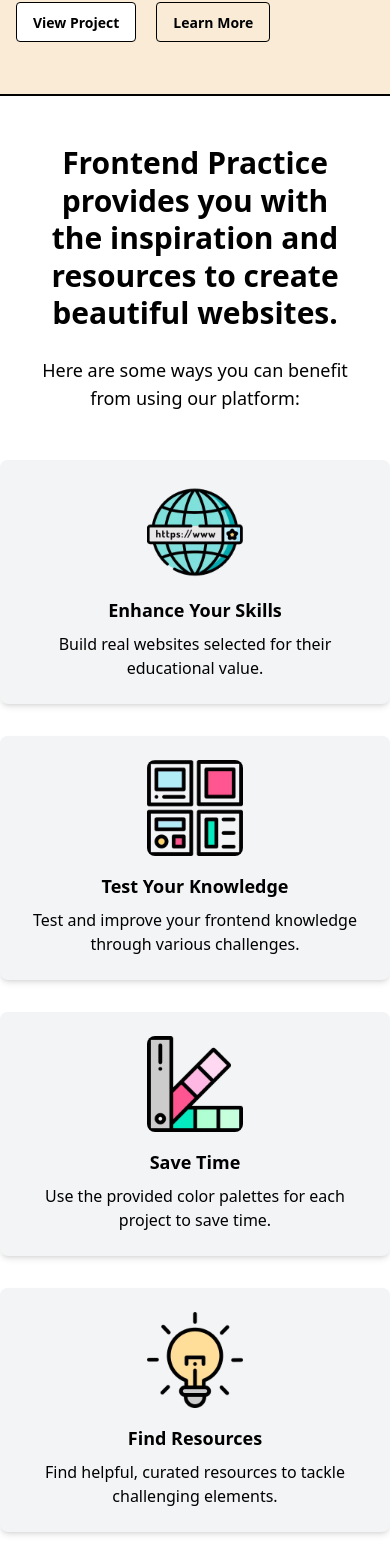
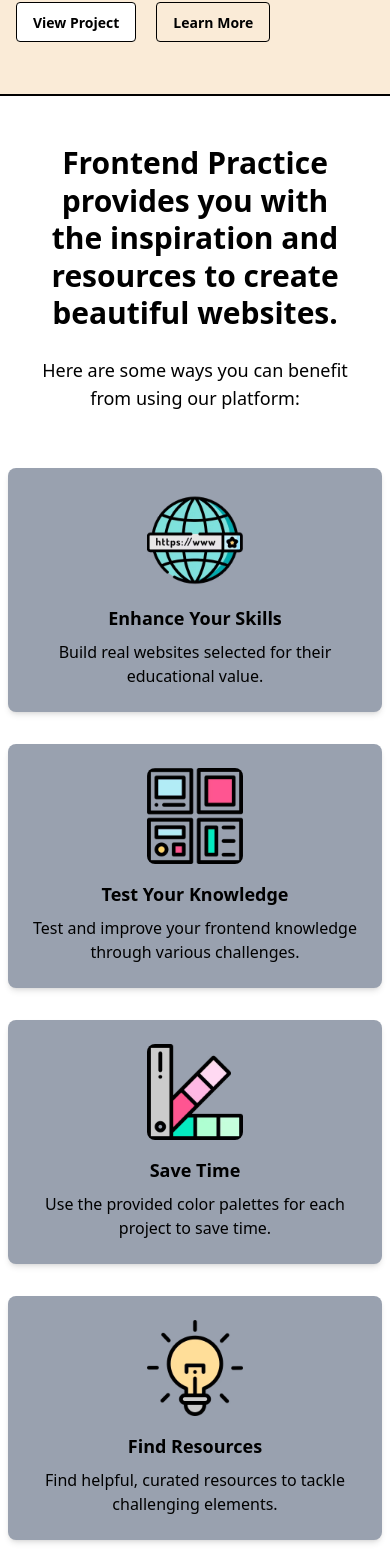
Before and after one commit to abidsarkar/javascript-Project-Hub, a React (Vite) app in the folder frontend/: page / in a window 390 px wide. Shown: the part 424-1992 px from the top of the page. Built offline with nearby package versions, Linux system fonts and the light colour scheme.

Commit message:
Refactor Information component for improved styling and layout; update ProjectsCards for responsive grid and card adjustments; modify Uploads component to reset file input after upload.

```diff
--- a/frontend/src/components/Home/Information.jsx
+++ b/frontend/src/components/Home/Information.jsx
@@ -7,49 +7,103 @@ import { NavLink } from "react-router";
 
 const Information = () => {
   return (
-    <div className="bg-white text-black py-12"> {/* Added padding */}
-      <div className="container mx-auto"> {/* Added container for centering */}
-        <h1 className="text-center text-3xl md:text-5xl font-bold leading-tight mb-6"> {/* Improved heading styles */}
-          Frontend Practice provides you with <br /> the inspiration and resources to create <br /> beautiful websites.
+    <div className="bg-white text-black py-12">
+      {" "}
+      {/* Added padding */}
+      <div className="container mx-auto">
+        {" "}
+        {/* Added container for centering */}
+        <h1 className="text-center text-3xl md:text-5xl font-bold leading-tight mb-6">
+          {" "}
+          {/* Improved heading styles */}
+          Frontend Practice provides you with <br /> the inspiration and
+          resources to create <br /> beautiful websites.
         </h1>
-        <p className="text-center text-lg md:text-2xl font-normal mb-12 px-4 md:px-0"> {/* Improved paragraph styles */}
+        <p className="text-center text-lg md:text-2xl font-normal mb-12 px-4 md:px-0">
+          {" "}
+          {/* Improved paragraph styles */}
           Here are some ways you can benefit <br /> from using our platform:
         </p>
-        <div className="grid grid-cols-1 md:grid-cols-2 gap-8 justify-center"> {/* Responsive grid */}
-          <div className="bg-gray-100 rounded-lg p-6 shadow-md flex flex-col md:flex-row items-center md:items-start gap-4"> {/* Card styling */}
-            <img className="w-24 h-24 md:w-32 md:h-32 rounded-lg object-cover" src={image1} alt="Domain" /> {/* Improved image styling */}
+        <div className="grid p-2 md:p-4 grid-cols-1 md:grid-cols-2 gap-8 justify-center">
+          {" "}
+          {/* Responsive grid */}
+          <div className="bg-gray-400 rounded-lg p-6 shadow-md flex flex-col md:flex-row items-center md:items-start gap-4">
+            {" "}
+            {/* Card styling */}
+            <img
+              className="w-24 h-24 md:w-32 md:h-32 rounded-lg object-cover"
+              src={image1}
+              alt="Domain"
+            />{" "}
+            {/* Improved image styling */}
             <div>
-              <h3 className="font-semibold text-lg text-center md:text-start mb-2">Enhance Your Skills</h3> {/* Added title */}
-              <p className="text-center md:text-left">Build real websites selected for their educational value.</p>
+              <h3 className="font-semibold text-lg text-center md:text-start mb-2">
+                Enhance Your Skills
+              </h3>{" "}
+              {/* Added title */}
+              <p className="text-center md:text-left">
+                Build real websites selected for their educational value.
+              </p>
             </div>
           </div>
           {/* ... (Repeat the card structure for image2, image3, and image4) */}
-          <div className="bg-gray-100 rounded-lg p-6 shadow-md flex flex-col md:flex-row items-center md:items-start gap-4">
-            <img className="w-24 h-24 md:w-32 md:h-32 rounded-lg object-cover" src={image2} alt="Layout" />
+          <div className="bg-gray-400 rounded-lg p-6 shadow-md flex flex-col md:flex-row items-center md:items-start gap-4">
+            <img
+              className="w-24 h-24 md:w-32 md:h-32 rounded-lg object-cover"
+              src={image2}
+              alt="Layout"
+            />
             <div>
-              <h3 className="font-semibold text-lg text-center md:text-start mb-2">Test Your Knowledge</h3>
-              <p className="text-center md:text-left">Test and improve your frontend knowledge through various challenges.</p>
+              <h3 className="font-semibold text-lg text-center md:text-start mb-2">
+                Test Your Knowledge
+              </h3>
+              <p className="text-center md:text-left">
+                Test and improve your frontend knowledge through various
+                challenges.
+              </p>
             </div>
           </div>
-          <div className="bg-gray-100 rounded-lg p-6 shadow-md flex flex-col md:flex-row items-center md:items-start gap-4">
-            <img className="w-24 h-24 md:w-32 md:h-32 rounded-lg object-cover" src={image3} alt="Pantone" />
+          <div className="bg-gray-400 rounded-lg p-6 shadow-md flex flex-col md:flex-row items-center md:items-start gap-4">
+            <img
+              className="w-24 h-24 md:w-32 md:h-32 rounded-lg object-cover"
+              src={image3}
+              alt="Pantone"
+            />
             <div>
-              <h3 className="font-semibold text-lg text-center md:text-start mb-2">Save Time</h3>
-              <p className="text-center md:text-left">Use the provided color palettes for each project to save time.</p>
+              <h3 className="font-semibold text-lg text-center md:text-start mb-2">
+                Save Time
+              </h3>
+              <p className="text-center md:text-left">
+                Use the provided color palettes for each project to save time.
+              </p>
             </div>
           </div>
-          <div className="bg-gray-100 rounded-lg p-6 shadow-md flex flex-col md:flex-row items-center md:items-start gap-4">
-            <img className="w-24 h-24 md:w-32 md:h-32 rounded-lg object-cover" src={image4} alt="Idea" />
+          <div className="bg-gray-400 rounded-lg p-6 shadow-md flex flex-col md:flex-row items-center md:items-start gap-4">
+            <img
+              className="w-24 h-24 md:w-32 md:h-32 rounded-lg object-cover"
+              src={image4}
+              alt="Idea"
+            />
             <div>
-              <h3 className="font-semibold text-lg text-center md:text-start mb-2">Find Resources</h3>
-              <p className="text-center md:text-left">Find helpful, curated resources to tackle challenging elements.</p>
+              <h3 className="font-semibold text-lg text-center md:text-start mb-2">
+                Find Resources
+              </h3>
+              <p className="text-center md:text-left">
+                Find helpful, curated resources to tackle challenging elements.
+              </p>
             </div>
           </div>
         </div>
-        <div className="text-center mt-12"> {/* Centered button container */}
-          <h2 className="text-2xl font-bold mb-6">Ready to become a better frontend developer?</h2>
-
-          <NavLink to="/project" className="text-black hover:text-white  btn btn-outline transition duration-300">
+        <div className="text-center mt-12">
+          {" "}
+          {/* Centered button container */}
+          <h2 className="text-2xl font-bold mb-6">
+            Ready to become a better frontend developer?
+          </h2>
+          <NavLink
+            to="/project"
+            className="text-black hover:text-white  btn btn-outline transition duration-300"
+          >
             View Project
           </NavLink>
         </div>
--- a/frontend/src/components/Projects/ProjectsCards.jsx
+++ b/frontend/src/components/Projects/ProjectsCards.jsx
@@ -60,11 +60,11 @@ const ProjectsCards = () => {
       <ProjectSearch onFilter={handleFilterUpdate} />
 
       {/* Project Cards */}
-      <div className="grid justify-items-center grid-cols-1 md:grid-cols-2 lg:grid-cols-3 gap-4 mt-8 mb-4">
+      <div className="grid justify-items-center grid-cols-1 md:grid-cols-2 lg:grid-cols-4 gap-8 mt-10 mb-6 p-2">
         {filteredProjects.map((project) => (
           <div
             key={project._id}
-            className="border border-black shadow-md rounded-md p-4 bg-amber-300 hover:scale-105 relative"
+            className="border h-90 border-black shadow-md rounded-md p-4 bg-amber-300 hover:scale-105 relative"
           >
             <div className="absolute -top-4 -right-3 border p-0.5 bg-violet-300">
               {project.level}
@@ -83,7 +83,7 @@ const ProjectsCards = () => {
             </div>
             {project.imageUrl && (
               <img
-                className="w-[300px] h-auto rounded"
+                className="w-[300px] h-70 rounded"
                 src={project.imageUrl}
                 alt={project.title}
               />
--- a/frontend/src/components/Upload/Uploads.jsx
+++ b/frontend/src/components/Upload/Uploads.jsx
@@ -36,7 +36,7 @@ const ProjectUpload = () => {
       }
 
       const data = await response.json();
-      console.log("Project uploaded:", data);
+      // console.log("Project uploaded:", data);
       setUploadStatus("success");
       setTitle("");
       setLevel("Level 1");
@@ -44,6 +44,7 @@ const ProjectUpload = () => {
       setSource("");
       setDescription("");
       setTechnologies("");
+      document.getElementById("fileInput").value = "";
     } catch (error) {
       console.error("Error uploading project:", error);
       setUploadStatus("error");
@@ -99,9 +100,9 @@ const ProjectUpload = () => {
           className="w-full border border-gray-300 rounded px-3 py-2 focus:outline-none focus:ring-2 focus:ring-blue-500"
           required
         />
-
         <input
           type="file"
+          id="fileInput"
           onChange={handleFileChange}
           className="w-full border border-gray-300 rounded px-3 py-2 focus:outline-none focus:ring-2 focus:ring-blue-500"
           required
```
